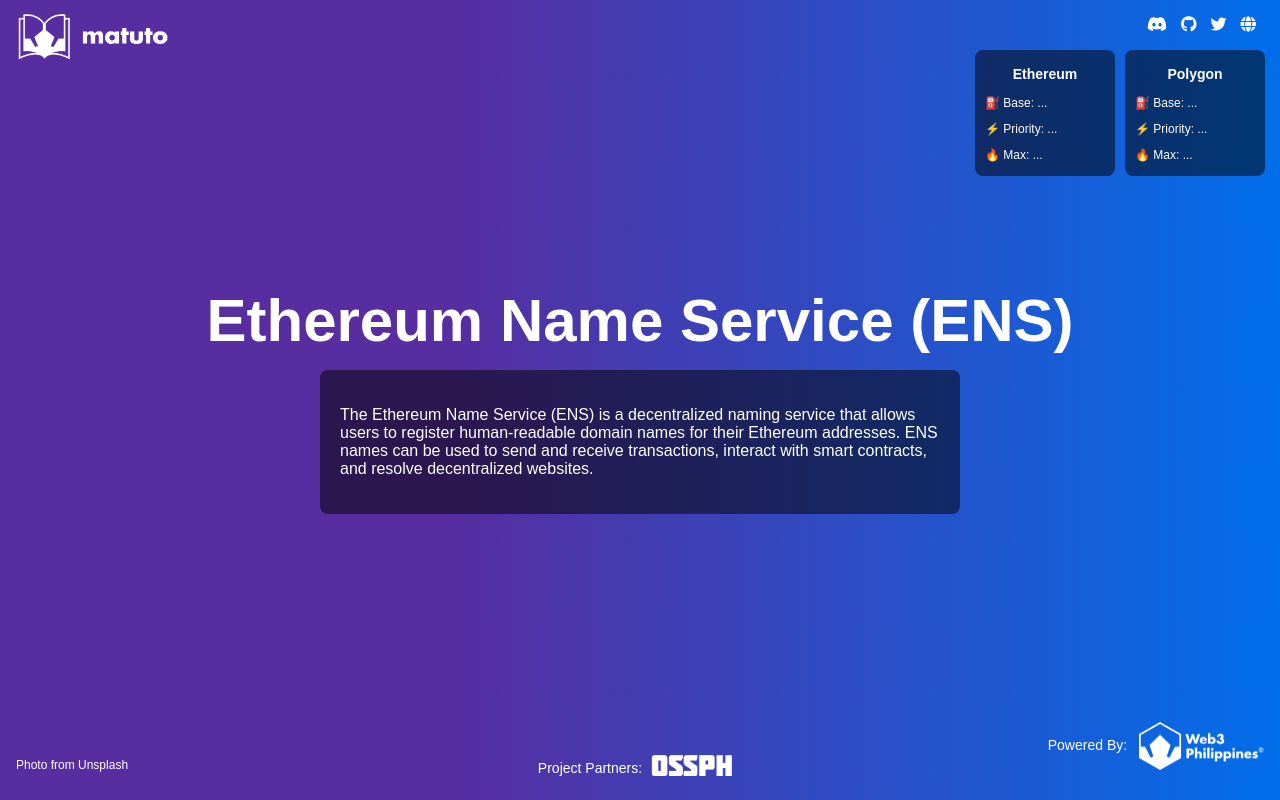
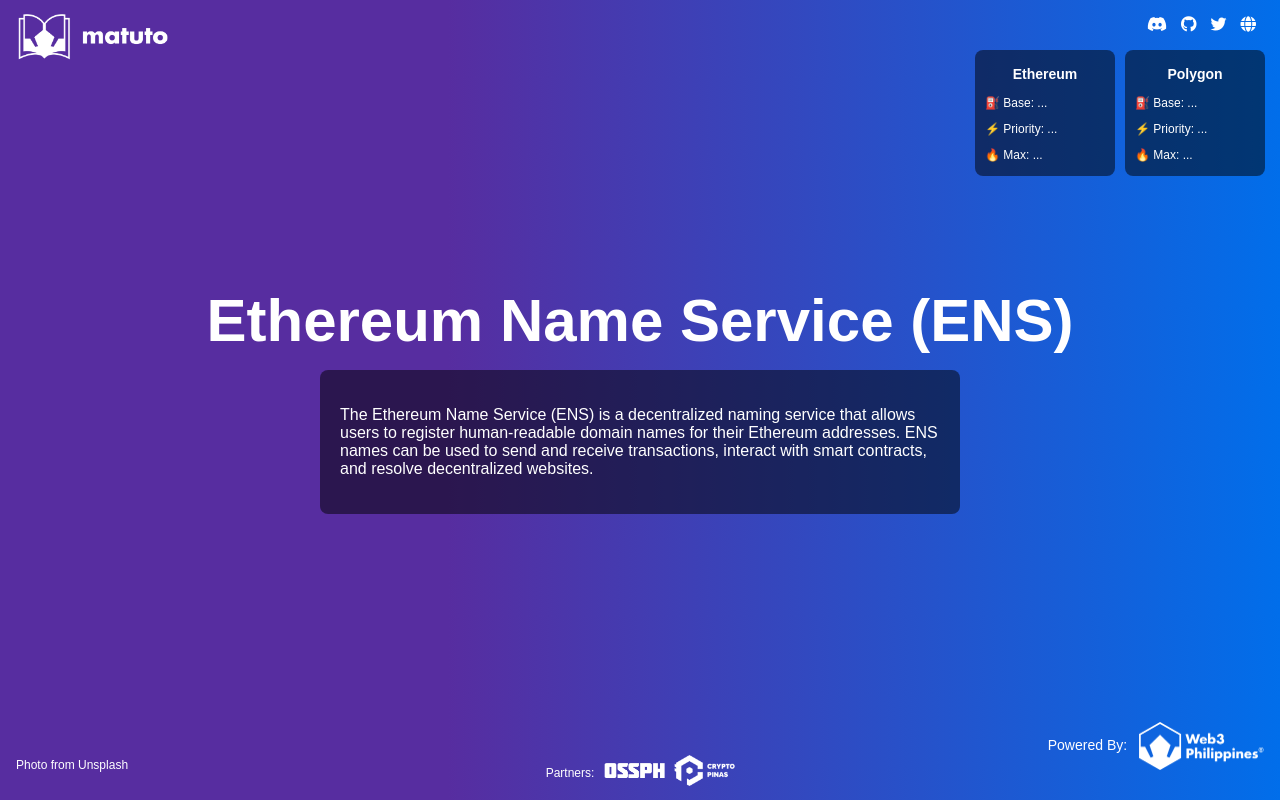
Before and after one commit to Web3Philippines/matuto, a website built with Parcel: page src/index.html in a window 1280 px wide. Built offline with nearby package versions, Linux system fonts and the light colour scheme; no server answers.

Commit message:
✨ tweak: add cryptopinas logo

```diff
--- a/src/index.html
+++ b/src/index.html
@@ -45,15 +45,18 @@
         <p>Photo from <a href="https://unsplash.com" target="_blank">Unsplash</a></p>
     </div>
     <div id="partners">
-        <p>Project Partners:</p>
-        <div class="partners__container">
-            <a href="https://ossph.org" target="_blank">
-                <img src="assets/ossph.png" alt="OSSPH Logo" class="partners__logo">
+        <h2>Partners:</h2>
+        <div class="partner__items">
+            <a href="https://ossph.org" target="_blank" class="partner__item">
+                <img src="assets/ossph.png" alt="OSSPH Logo" class="partner__logo">
+            </a>
+            <a href="https://facebook.com/groups/pinas.crypto" target="_blank" class="partner__item">
+                <img src="assets/cryptopinas.png" alt="Crypto Pinas Logo" class="partner__logo">
             </a>
         </div>
     </div>
     <div id="powered">
-        <p>Powered By: <a href="https://web3philippines.org"><img src="assets/web3ph.png" alt="Web3Ph Logo" id="powered-logo"></a></p>
+        <p>Powered By: <a href="https://web3philippines.org"><img src="assets/web3ph.png" alt="Web3Ph Logo" id="poweredLogo"></a></p>
     </div>
     <script defer src="script.js"></script>
     <script defer src="data.js"></script>
--- a/src/styles.css
+++ b/src/styles.css
@@ -80,28 +80,10 @@ body {
     font-family: sans-serif;
     font-size: 14px;
 }
-#powered-logo {
+#poweredLogo {
     width: 125px;
     margin-left: 0.5rem;
     vertical-align: middle;
-}
-#partners {
-    position: absolute;
-    display: flex;
-    align-items: center;
-    justify-content: center;
-    bottom: 0;
-    left: 50%;
-    transform: translateX(-50%);
-}
-#partners p {
-    color: #fff;
-    font-family: sans-serif;
-    font-size: 14px;
-}
-#partners img {
-    width: 80px;
-    margin: 20px 10px;
 }
 #gas-tracker {
     position: absolute;
@@ -131,3 +113,32 @@ body {
 .gas-tracker__price {
     font-size: 12px;
 }
+
+/* Partner Styles */
+#partners {
+    position: absolute;
+    display: flex;
+    justify-content: center;
+    bottom: 10px;
+    left: 50%;
+    transform: translateX(-50%);
+}
+#partners > h2 {
+    font-family: sans-serif;
+    font-weight: normal;
+    color: #fff;
+    font-size: 12px;
+    align-items: center;
+    display: flex;
+}
+.partner__items {
+    display: flex;
+    align-items: center;
+}
+.partner__item {
+    text-decoration: none;
+    margin-left: 10px;
+}
+.partner__logo {
+    width: 60px;
+}
```
Also changed, not shown: src/assets/cryptopinas.png (added).
